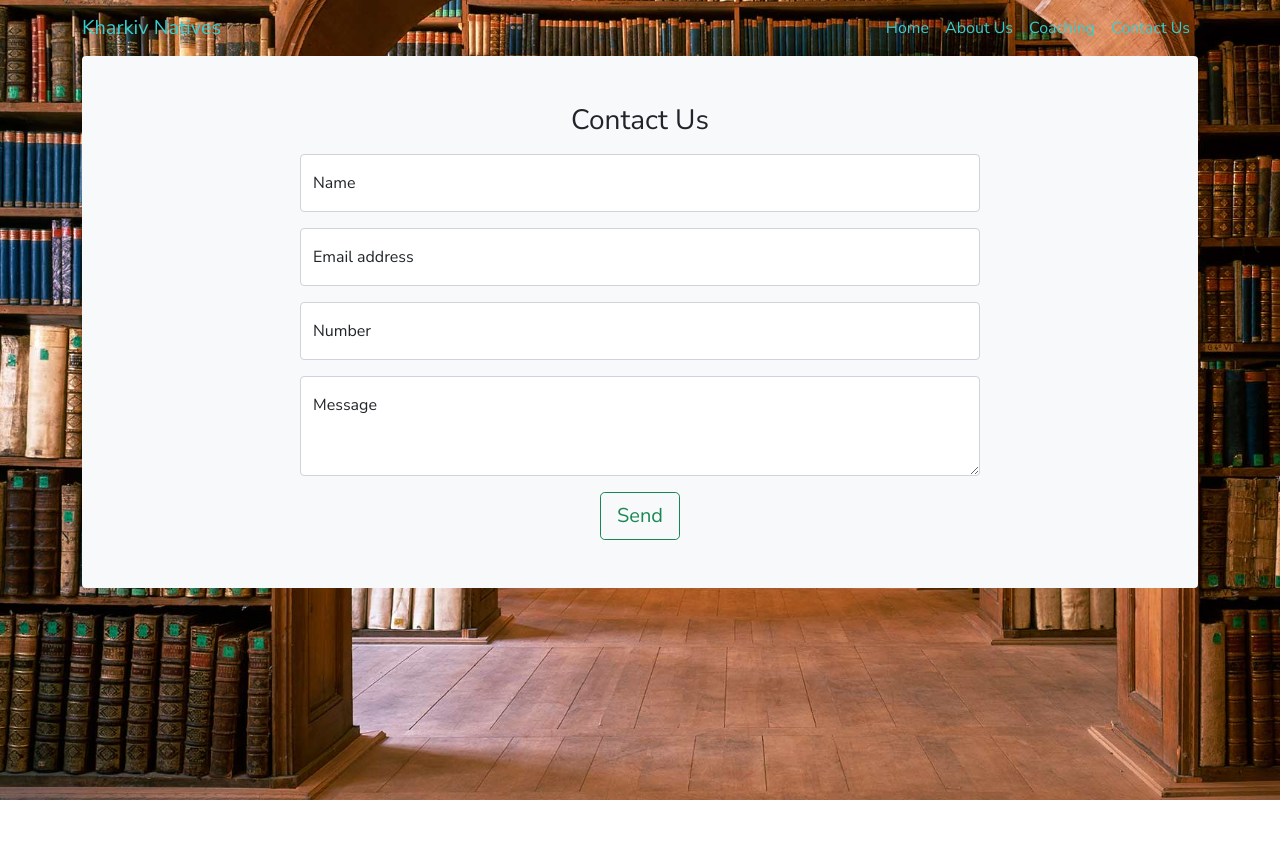
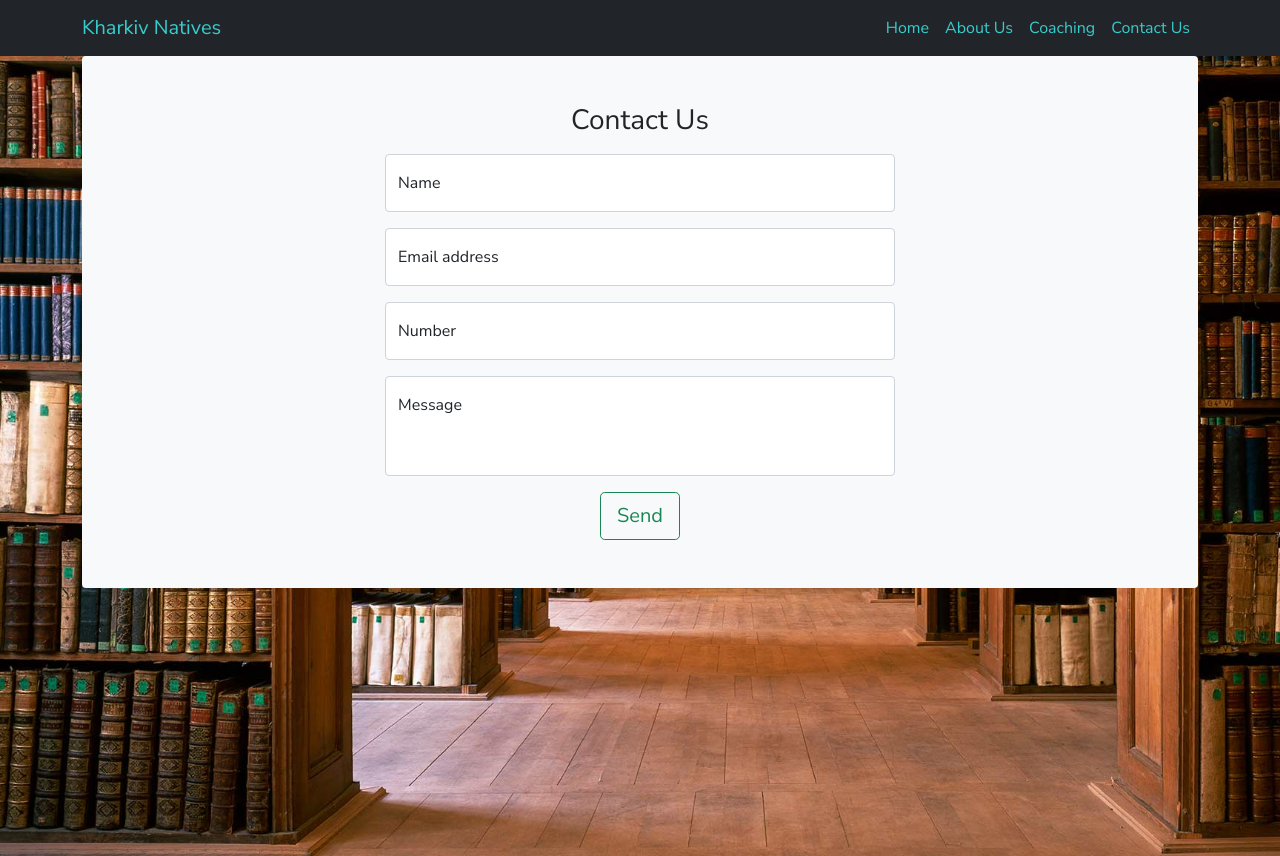
Before and after one commit to mezebu/k-natives, a React (Create React App) app: page /contact in a window 1280 px wide. Before the commit the page ends 800 px from the top, so only its background shows below. Built offline with nearby package versions, Linux system fonts and the light colour scheme.

Commit message:
navbar update

```diff
--- a/src/App.js
+++ b/src/App.js
@@ -3,6 +3,7 @@ import HomePage from "./components/HomePage";
 import ContactUs from "./components/ContactUs";
 import AboutPage from "./components/AboutPage";
 import CoursePage from "./components/CoursePage";
+import Header from "./components/Header";
 import "bootstrap/dist/css/bootstrap.min.css";
 
 import "./App.css";
@@ -11,6 +12,8 @@ import "normalize.css";
 function App() {
   return (
     <div className="App">
+      <Header />
+
       <Switch>
         <Route path="/" exact component={HomePage} />
         <Route path="/contact" exact component={ContactUs} />
--- a/src/components/AboutPage.jsx
+++ b/src/components/AboutPage.jsx
@@ -1,5 +1,4 @@
 import React from "react";
-import Header from "./Header";
 import { Container, Row, Col, Card, Image } from "react-bootstrap";
 import avatar from "../assests/avatar.jpg";
 import AboutImg from "../assests/AboutImg.webp";
@@ -7,7 +6,6 @@ import AboutImg from "../assests/AboutImg.webp";
 const AboutPage = () => {
   return (
     <div className="about-page">
-      <Header />
       <div className="container">
         <div className="about-text">
           <h1 className="abt-header-text">About Us</h1>
--- a/src/components/ContactUs.jsx
+++ b/src/components/ContactUs.jsx
@@ -1,14 +1,12 @@
 import React from "react";
-import Header from "./Header";
 import { Container, Form, Button } from "react-bootstrap";
 
 const ContactUs = () => {
   return (
     <div className="contact-page">
-      <Header />
       <Container>
         <div class="bg-light p-5 rounded">
-          <div class="col-sm-8 mx-auto">
+          <div class="col-sm-6 mx-auto">
             <Form>
               <main class="form-signin">
                 <h1 class="h3 mb-3 fw-normal text-center">Contact Us</h1>
@@ -48,6 +46,8 @@ const ContactUs = () => {
                       height: "100px",
                       marginBottom: "1rem",
                       marginTop: "1rem",
+                      resize: "none",
+                      overflow: "hidden",
                     }}
                   ></textarea>
                   <label for="floatingTextarea2">Message</label>
--- a/src/components/Header.jsx
+++ b/src/components/Header.jsx
@@ -1,13 +1,19 @@
 import React from "react";
 import { Link } from "react-router-dom";
-import { Navbar, Nav } from "react-bootstrap";
+import { Navbar, Nav, Container } from "react-bootstrap";
 import "bootstrap/dist/css/bootstrap.min.css";
 
 const Header = () => {
   return (
     <>
-      <div className="container">
-        <Navbar bg="transparent" expand="lg" variant="light">
+      <Navbar
+        collapseOnSelect
+        bg="dark"
+        expand="lg"
+        variant="dark"
+        sticky="top"
+      >
+        <Container>
           <Navbar.Brand style={{ color: "#39CCCC" }}>
             Kharkiv Natives
           </Navbar.Brand>
@@ -36,8 +42,8 @@ const Header = () => {
               </Nav.Link>
             </Nav>
           </Navbar.Collapse>
-        </Navbar>
-      </div>
+        </Container>
+      </Navbar>
     </>
   );
 };
--- a/src/components/HomePage.jsx
+++ b/src/components/HomePage.jsx
@@ -1,5 +1,4 @@
 import React from "react";
-import Header from "./Header";
 import { Container, Row, Col } from "react-bootstrap";
 import SuccessStories from "./SuccessStories";
 import Course from "./Course";
@@ -9,7 +8,6 @@ const HomePage = () => {
     <>
       <div>
         <div className="home-page">
-          <Header />
           <div className="container">
             <div className="container-md home-contents">
               <Container fluid>
```
